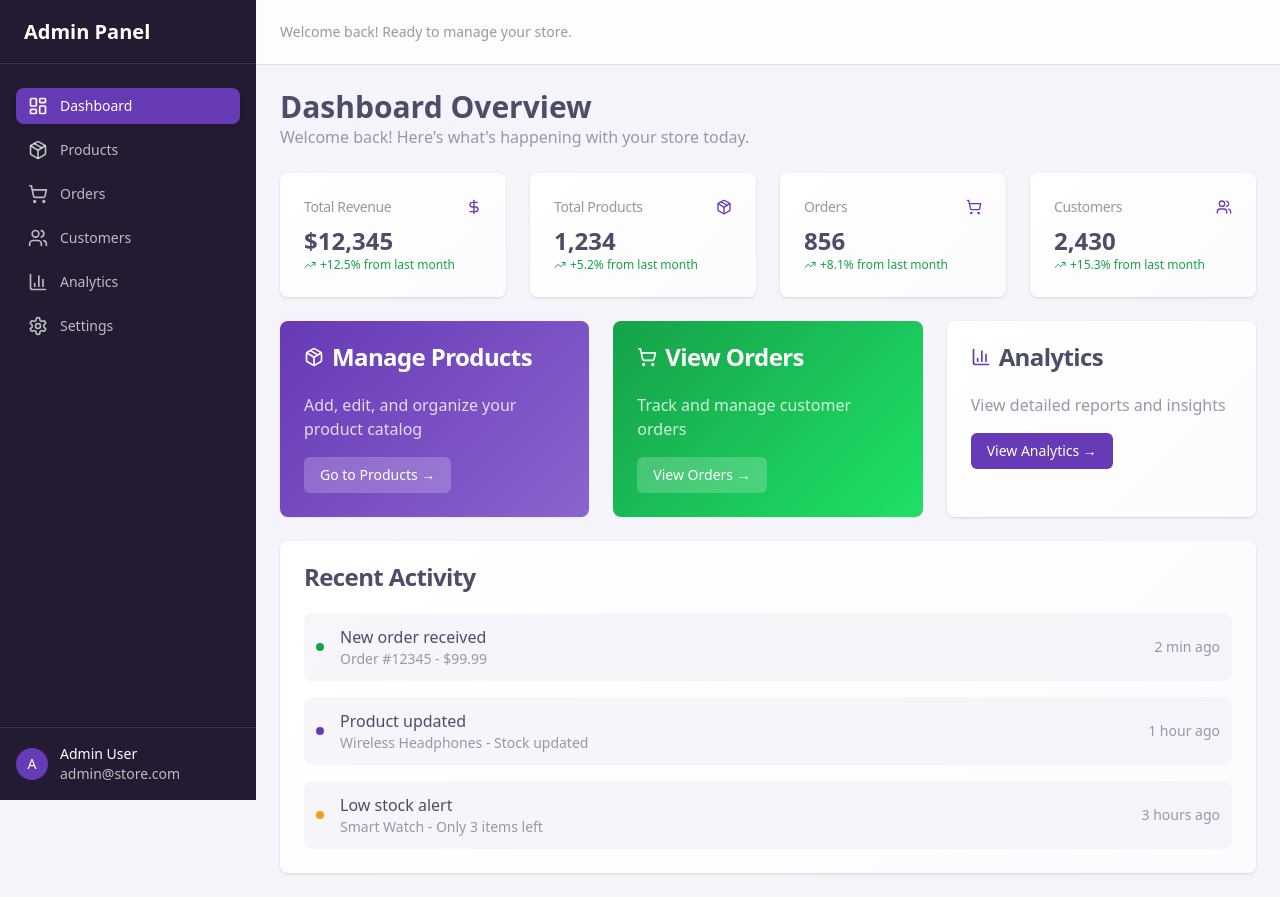
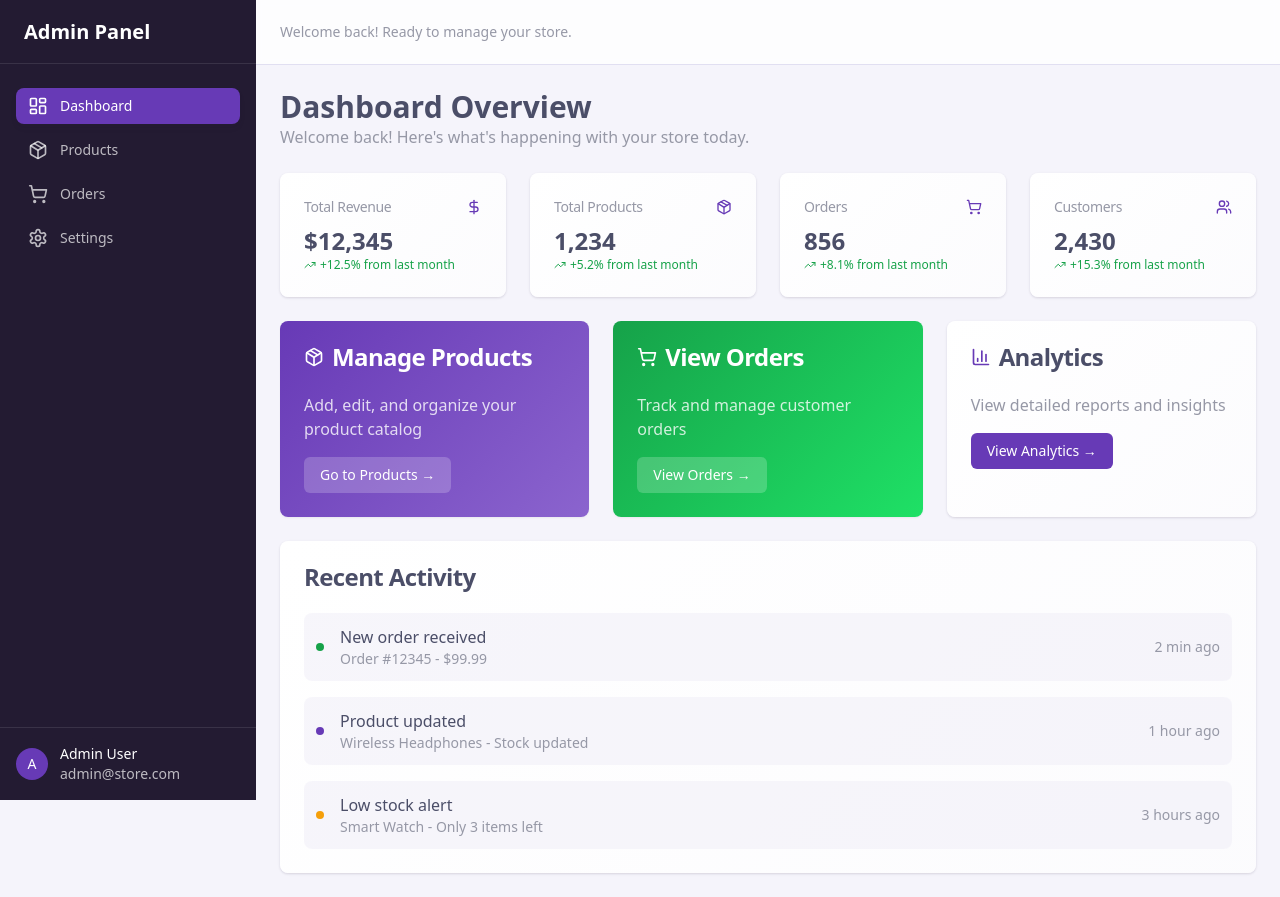
Before and after one commit to Amrsan/shop-flow-ctrl, a React (Vite) app: page / in a window 1280 px wide. Built offline with nearby package versions, Linux system fonts and the light colour scheme.

Commit message:
Remove dashboard tabs
Remove customers and analytics tabs from the dashboard.

```diff
--- a/src/components/DashboardLayout.tsx
+++ b/src/components/DashboardLayout.tsx
@@ -17,8 +17,6 @@ const navigation = [
   { name: "Dashboard", href: "/", icon: LayoutDashboard },
   { name: "Products", href: "/products", icon: Package },
   { name: "Orders", href: "/orders", icon: ShoppingCart },
-  { name: "Customers", href: "/customers", icon: Users },
-  { name: "Analytics", href: "/analytics", icon: BarChart3 },
   { name: "Settings", href: "/settings", icon: Settings },
 ];
 
```
